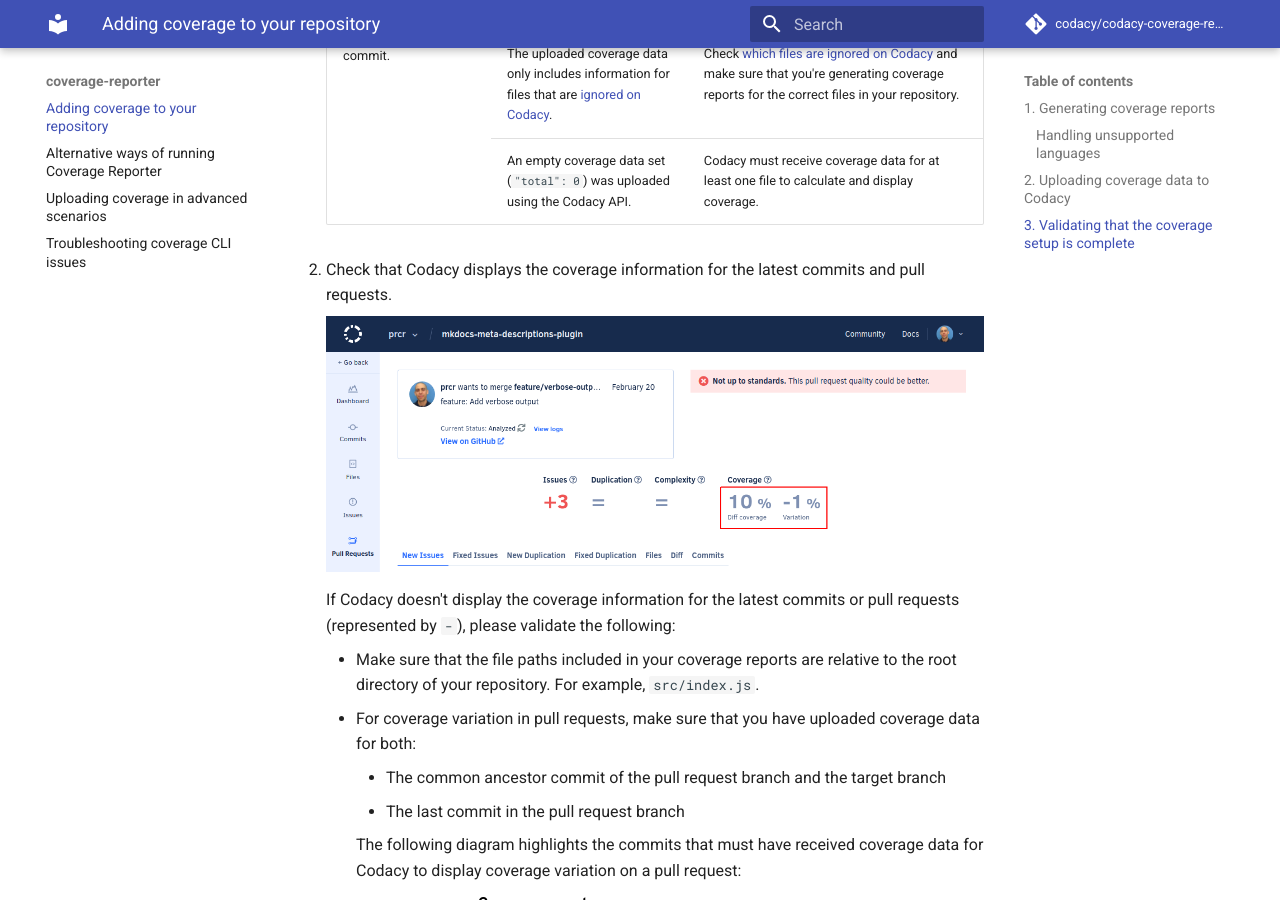
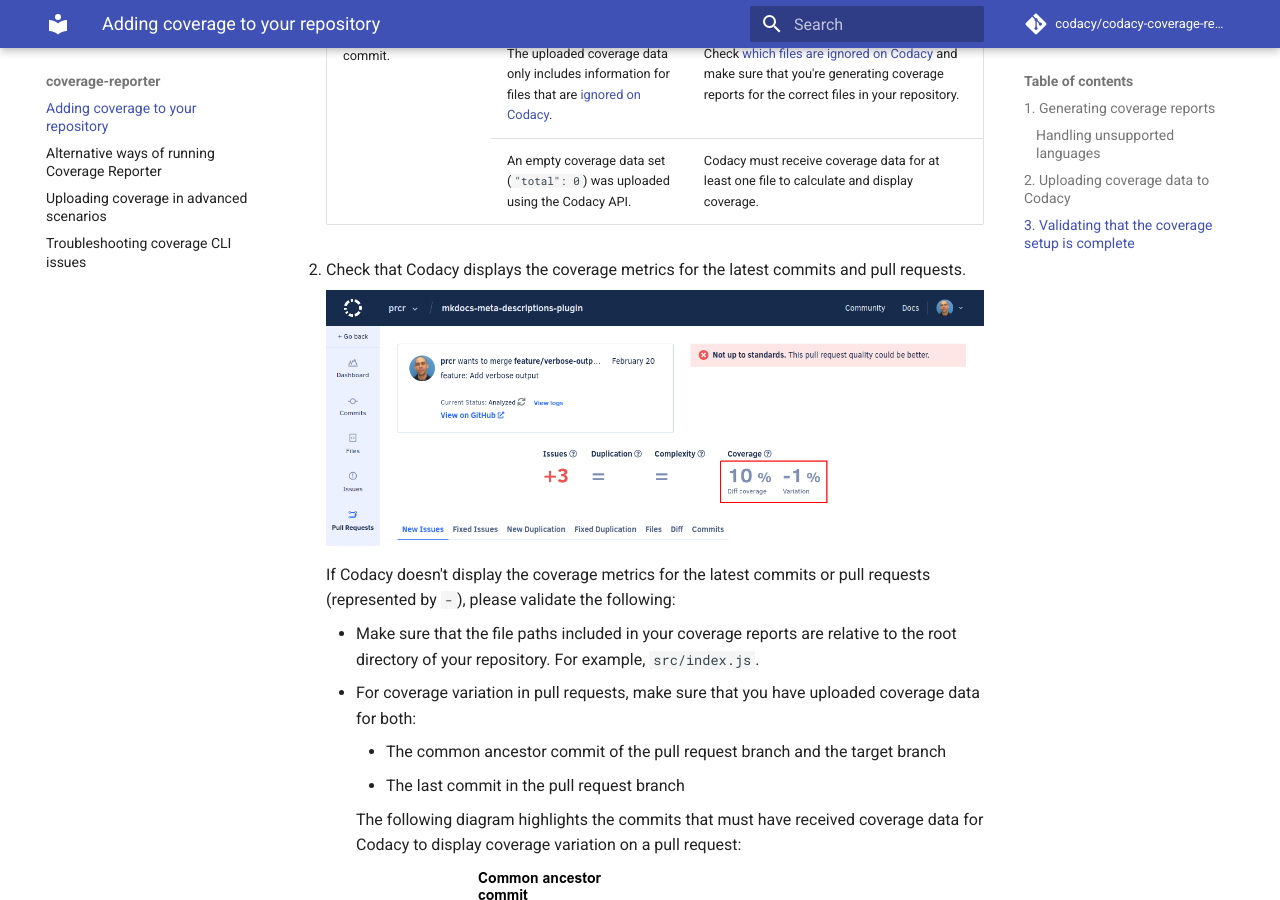
Before and after one commit to codacy/codacy-coverage-reporter, an MkDocs documentation site: the page built from docs/index.md, in a window 1280 px wide and 900 px high, scrolled down 7283 px. Built offline with MkDocs 1.6.1 and Material for MkDocs 9.7.7, drawn with Linux system fonts in a browser that asks for light colours; comment, search, counter and statistics services are not loaded; some of the changed text lies outside the part shown.

Commit message:
doc: Refer to coverage data and coverage metrics consistently

````diff
--- a/docs/index.md
+++ b/docs/index.md
@@ -20,7 +20,7 @@
 
 1.  **Validating that the coverage setup is complete**
 
-    Check if Codacy displays coverage information for new commits and pull requests and troubleshoot the coverage setup if necessary.
+    Check if Codacy displays the coverage metrics for new commits and pull requests and troubleshoot the coverage setup if necessary.
 
 The next sections include detailed instructions on how to complete each step of the setup process.
 
@@ -171,7 +171,7 @@
 
         -   **CODACY_USERNAME:** Name of your organization on the Git provider, or your username on the Git provider if you're using a personal organization.
 
-        -   **CODACY_PROJECT_NAME:** Name of the repository for which you're uploading the coverage information.
+        -   **CODACY_PROJECT_NAME:** Name of the repository for which you're uploading the coverage data.
 
         ```bash
         export CODACY_API_TOKEN=<your account API token>
@@ -359,11 +359,11 @@
     </tr>
     </table>
 
-1.  Check that Codacy displays the coverage information for the latest commits and pull requests.
+1.  Check that Codacy displays the coverage metrics for the latest commits and pull requests.
 
-    ![Coverage information displayed on Codacy](images/coverage-codacy-ui.png)
+    ![Coverage metrics displayed on Codacy](images/coverage-codacy-ui.png)
 
-    If Codacy doesn't display the coverage information for the latest commits or pull requests (represented by `-`), please validate the following:
+    If Codacy doesn't display the coverage metrics for the latest commits or pull requests (represented by `-`), please validate the following:
 
     -   Make sure that the file paths included in your coverage reports are relative to the root directory of your repository. For example, `src/index.js`.
     -   For coverage variation in pull requests, make sure that you have uploaded coverage data for both:
````
